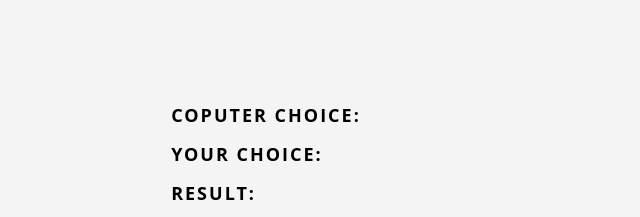
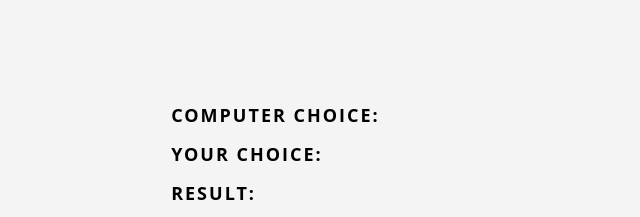
Before and after one commit to eniskastrati/rockpaperscissors, a plain HTML site: page index.html in a window 1280 px wide. Shown: the part 228-445 px from the top of the page, 322-962 px from the left. Drawn offline with Linux system fonts and the light colour scheme.

Commit message:
fixing misspell issue on index.html

```diff
--- a/index.html
+++ b/index.html
@@ -11,7 +11,7 @@
 
 <body>
     <div class="content">
-        <h2>Coputer Choice: <span id="computer-choice"></span></h2>
+        <h2>Computer Choice: <span id="computer-choice"></span></h2>
         <h2>Your Choice: <span id="user-choice"></span></h2>
         <h2>Result: <span id="result"></span></h2>
     </div>
```
